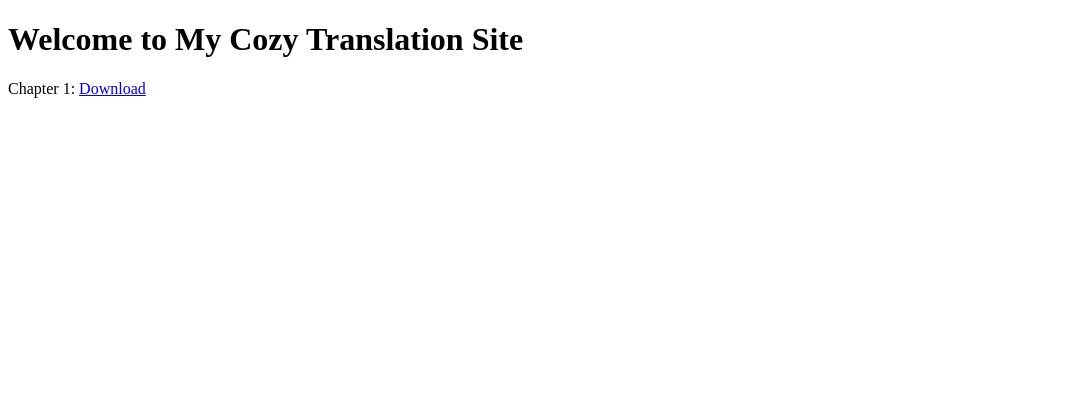
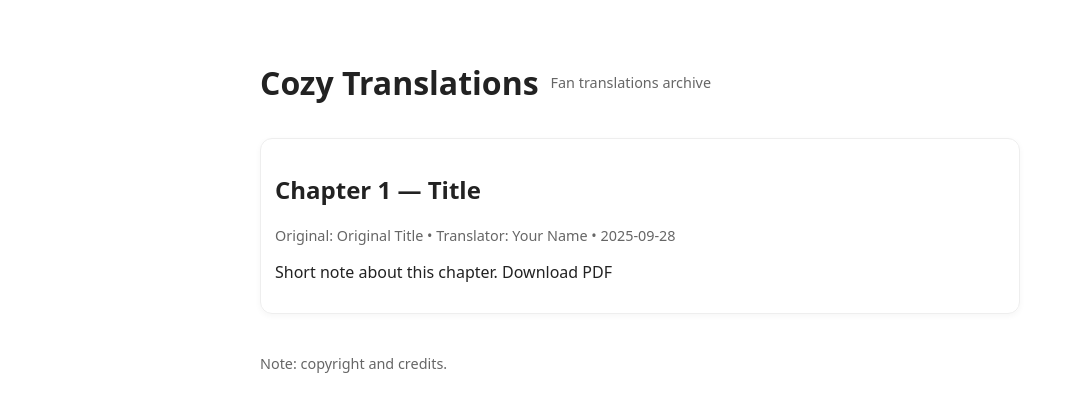
Before and after one commit to Jaiii13/Jaiii13.github.io, a plain HTML site: page index.html in a window 1280 px wide. Shown: the whole page, without its empty margins (0-1075 px from the left). Drawn offline with Linux system fonts and the light colour scheme.

Commit message:
index.html

```diff
--- a/index.html
+++ b/index.html
@@ -1,11 +1,32 @@
 <!doctype html>
-<html>
+<html lang="en">
 <head>
-  <meta charset="utf-8">
-  <title>My Cozy Translations</title>
+  <meta charset="utf-8" />
+  <meta name="viewport" content="width=device-width,initial-scale=1" />
+  <title>Cozy Translations</title>
+  <style>
+    body{font-family:system-ui,Segoe UI,Roboto,Arial;max-width:760px;margin:40px auto;padding:0 16px;color:#222}
+    header{display:flex;gap:12px;align-items:center}
+    .card{border:1px solid #eee;padding:14px;border-radius:12px;margin:12px 0;box-shadow:0 2px 6px rgba(0,0,0,0.04)}
+    a{color:inherit;text-decoration:none}
+    .meta{color:#666;font-size:0.9em}
+  </style>
 </head>
 <body>
-  <h1>Welcome to My Cozy Translation Site</h1>
-  <p>Chapter 1: <a href="translations/ch01.pdf">Download</a></p>
+  <header>
+    <h1>Cozy Translations</h1>
+    <small class="meta">Fan translations archive</small>
+  </header>
+
+  <section id="list">
+    <article class="card">
+      <h2><a href="translations/ch01.html">Chapter 1 — Title</a></h2>
+      <div class="meta">Original: Original Title • Translator: Your Name • 2025-09-28</div>
+      <p>Short note about this chapter. <a href="translations/ch01.pdf">Download PDF</a></p>
+    </article>
+    <!-- duplicate card per chapter -->
+  </section>
+
+  <footer class="meta" style="margin-top:40px">Note: copyright and credits.</footer>
 </body>
 </html>
```
